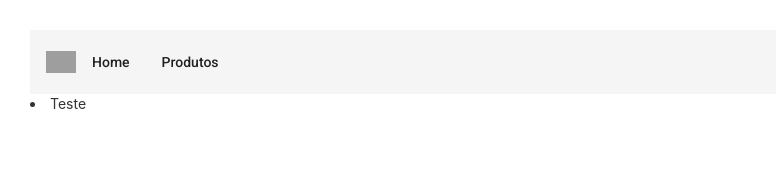
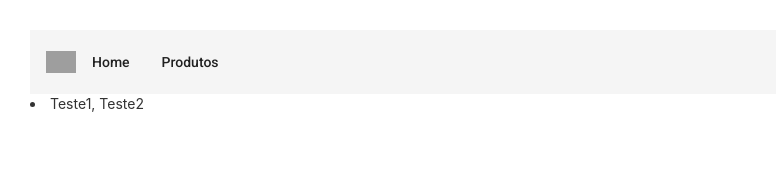
Before and after one commit to andersondfm/Angular-13, an Angular app: page /produtos in a window 1280 px wide. Shown: the top 184 px of the page, without its empty margins (0-776 px from the left). Built offline with nearby package versions, Linux system fonts and the light colour scheme; grey boxes are pictures that could not be loaded.

Commit message:
Verificando estrutura.

```diff
--- a/src/app/produtos/produtos.component.ts
+++ b/src/app/produtos/produtos.component.ts
@@ -10,7 +10,7 @@
 export class ProdutosComponent implements OnInit {
 
 
-  public produtos = ['Teste'];
+  public produtos = ['Teste1, Teste2'];
 
   constructor(private produtosService: ProdutosService) {
 
```
